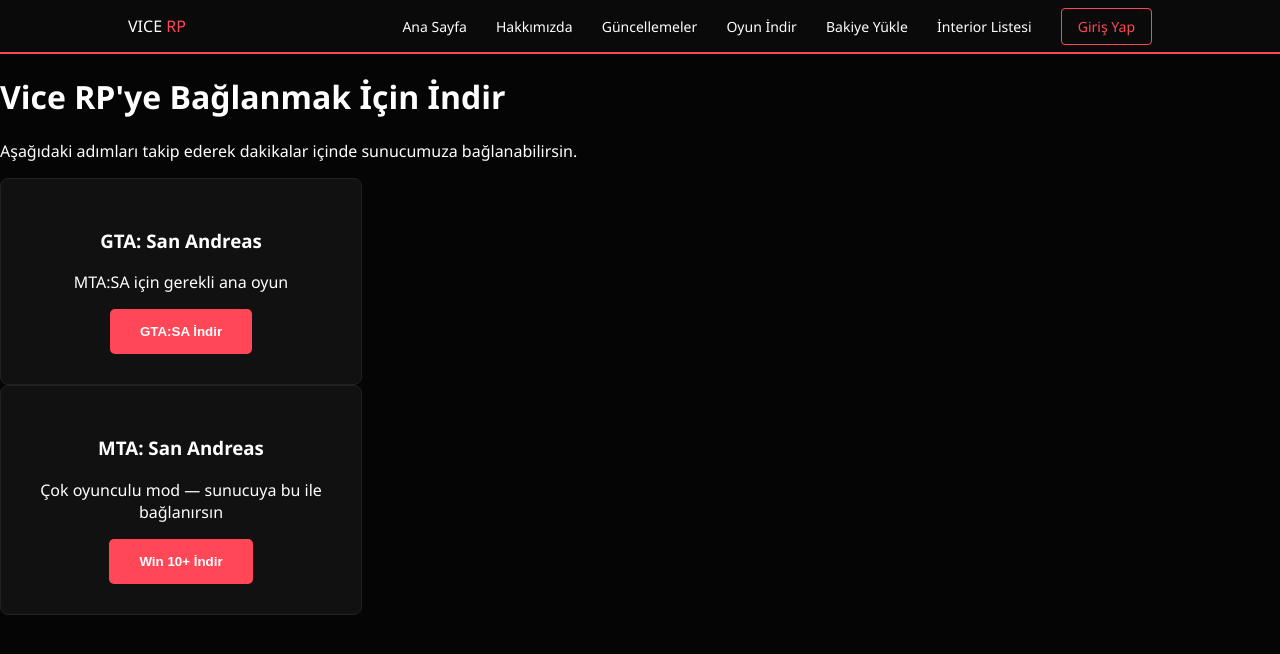
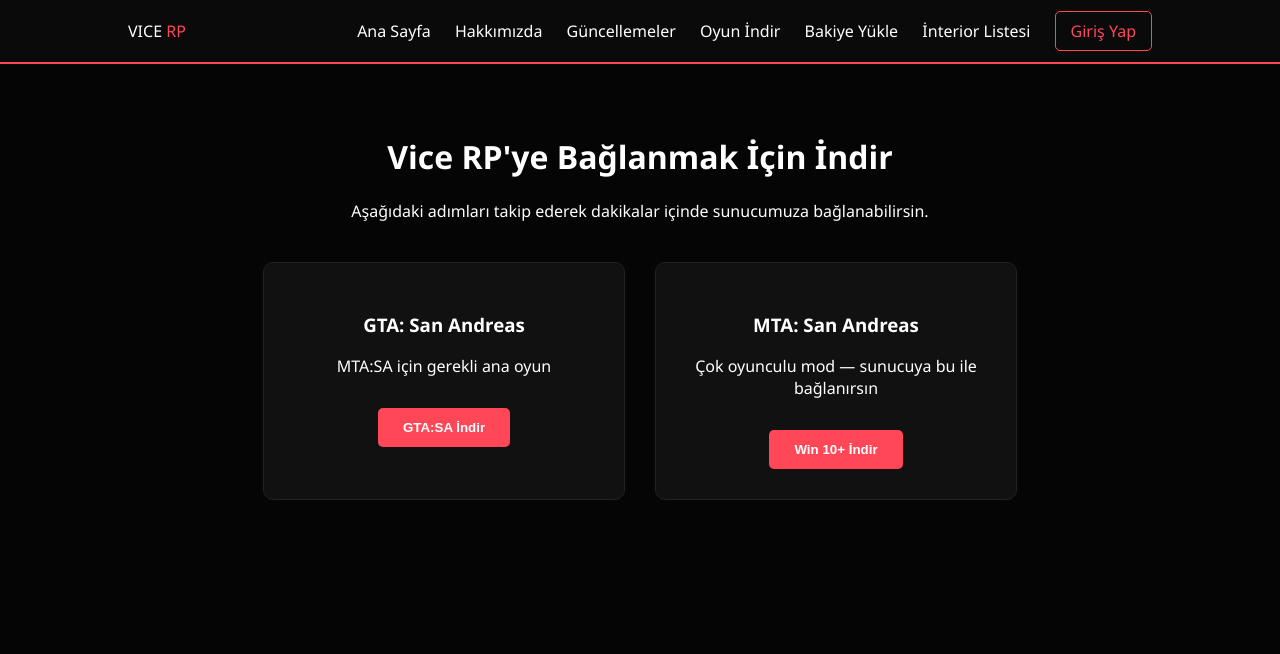
Before and after one commit to ViceRoleplayMTA/vice-roleplay, a plain HTML site: page index.html in a window 1280 px wide. Drawn offline with Linux system fonts and the light colour scheme.

Commit message:
Update style.css

```diff
--- a/style.css
+++ b/style.css
@@ -1,22 +1,16 @@
-body { background: #050505; color: #ffffff; font-family: 'Segoe UI', sans-serif; margin: 0; }
+body { background: #050505; color: #fff; font-family: 'Segoe UI', sans-serif; margin: 0; }
 .red { color: #ff4757; }
 
-/* Navbar - Vira Tarzı */
-.navbar {
-    display: flex; justify-content: space-between; align-items: center;
-    padding: 15px 10%; background: #0a0a0a; border-bottom: 2px solid #ff4757;
-}
-.navbar a { color: #fff; text-decoration: none; margin-left: 25px; font-size: 14px; }
-.login-btn { border: 1px solid #ff4757; padding: 8px 16px; border-radius: 4px; color: #ff4757 !important; }
+/* Menü Tasarımı */
+.navbar { display: flex; justify-content: space-between; align-items: center; padding: 20px 10%; background: #0a0a0a; border-bottom: 2px solid #ff4757; }
+.navbar a { color: #fff; text-decoration: none; margin-left: 20px; font-weight: 500; }
+.login-btn { border: 1px solid #ff4757; padding: 8px 15px; border-radius: 5px; color: #ff4757 !important; }
 
-/* Ana İçerik */
-#hero { text-align: center; padding: 100px 0; }
-.red-btn { background: #ff4757; border: none; padding: 15px 30px; color: white; border-radius: 5px; font-weight: bold; cursor: pointer; }
+/* İçerik Tasarımı */
+.container { padding: 50px 10%; text-align: center; }
+.download-section { display: flex; justify-content: center; gap: 30px; margin-top: 40px; }
+.card { background: #111; padding: 30px; border-radius: 10px; border: 1px solid #222; width: 300px; }
 
-/* Kartlar */
-#info { display: flex; justify-content: center; gap: 30px; padding: 50px 10%; }
-.card {
-    background: #111; padding: 30px; border-radius: 8px;
-    border: 1px solid #222; text-align: center; width: 300px;
-}
-.card:hover { border-color: #ff4757; box-shadow: 0 0 10px rgba(255, 71, 87, 0.2); }
+/* Buton Tasarımı */
+.red-btn { background: #ff4757; color: white; border: none; padding: 12px 25px; border-radius: 5px; cursor: pointer; font-weight: bold; margin-top: 15px; }
+.red-btn:hover { background: #e84150; }
```
